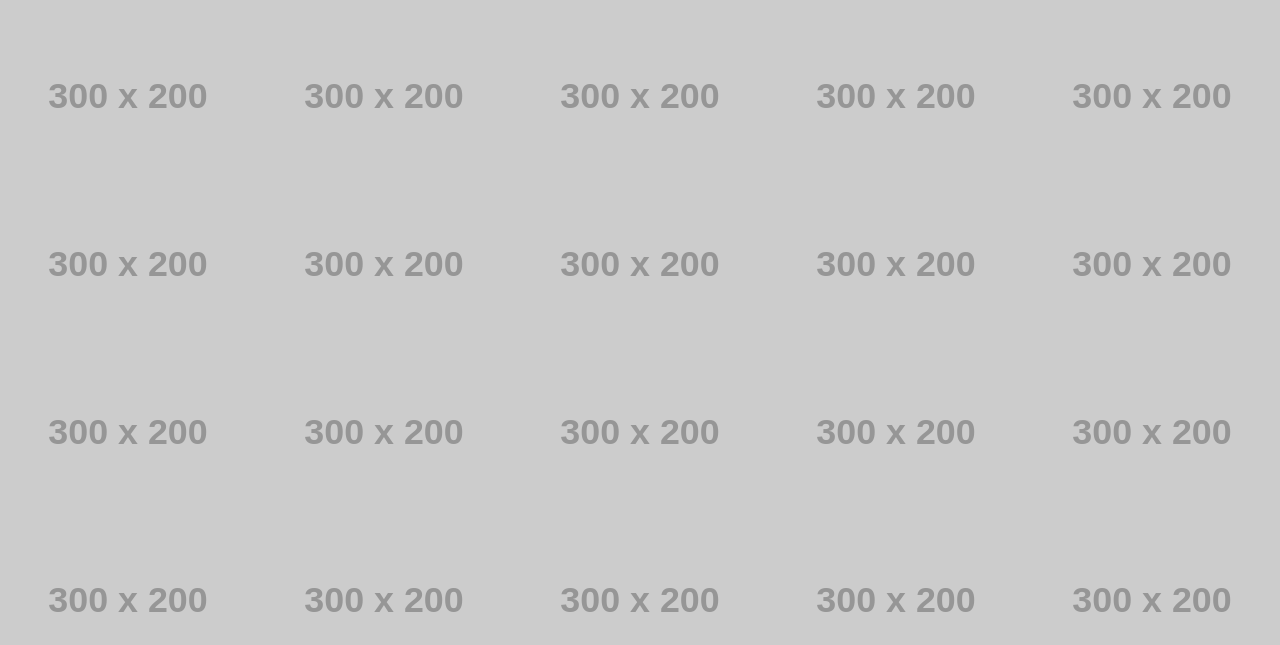
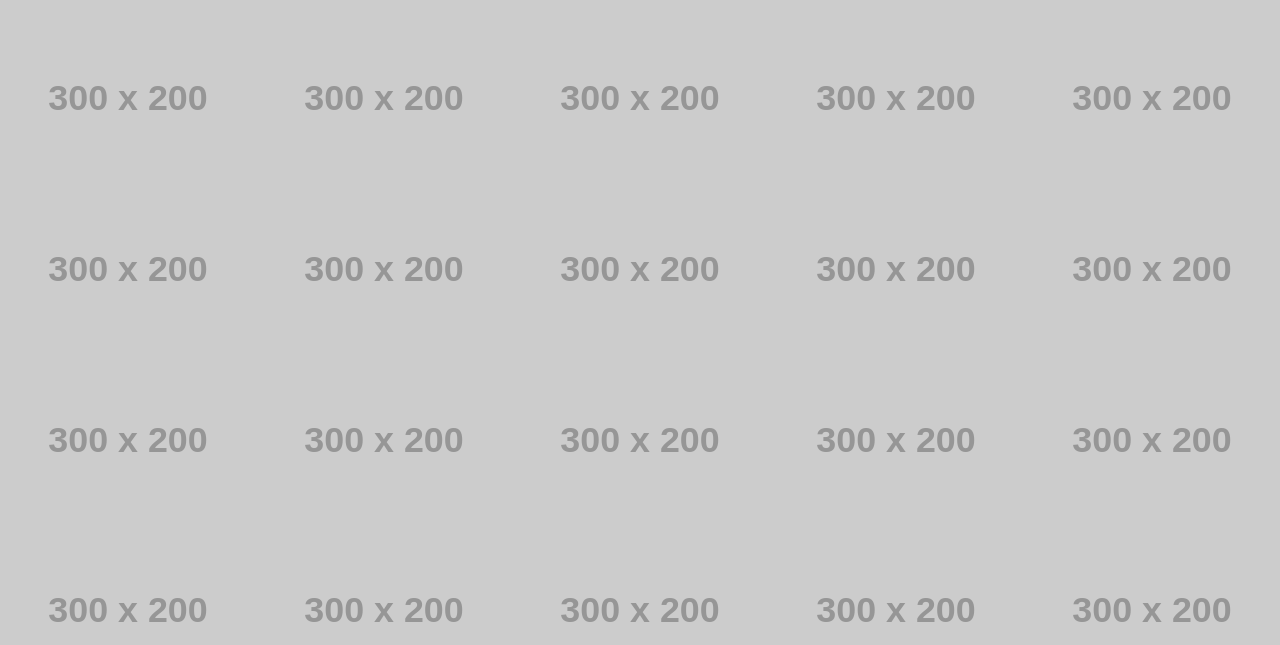
Before and after one commit to hasinhayder/responsivegrid, a plain HTML site: page index.html in a window 1280 px wide. Shown: the part 155-800 px from the top of the page. Drawn offline with Linux system fonts and the light colour scheme; placeholder pictures from the web are drawn by us.

Commit message:
Height Fix

```diff
--- a/index.html
+++ b/index.html
@@ -21,7 +21,6 @@
 	.grid ul li{
 		list-style-type: none;
 		float: left;
-		height: 168px;
 		padding: 0px;
 		margin: 0px;
 		width: 20%;
@@ -30,10 +29,12 @@
 		-o-transition:all 0.2s ease;
 		-ms-transition:all 0.2s ease;
 		transition:all 0.2s ease;
+		white-space: nowrap;
 	}
 
 	.grid ul li img{
 		width: 100%;
+		float: left;
 	}
 
 	/* Fork Image*/
```
